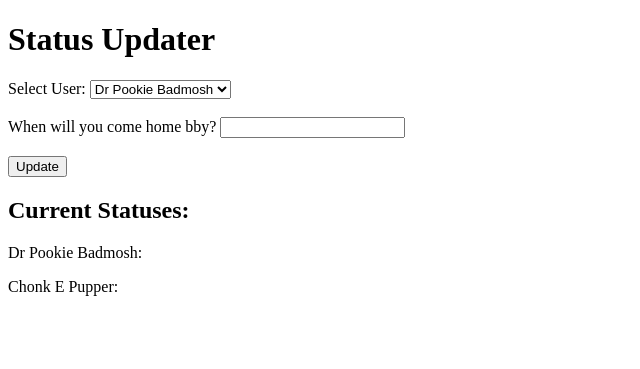
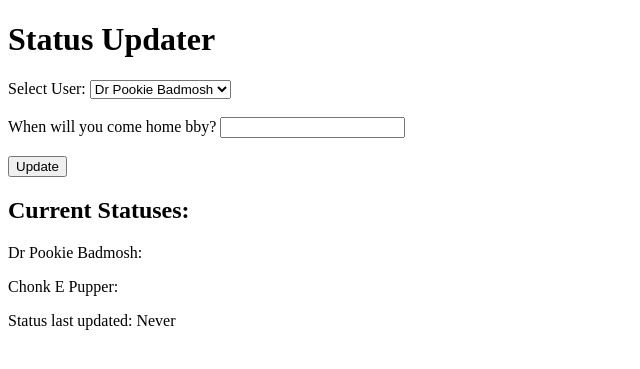
Before and after one commit to hmalavia/StatusApp, a Flask app: page / in a window 1280 px wide. Shown: the top 369 px of the page, without its empty margins (0-640 px from the left). Run offline with Flask 3, Linux system fonts and the light colour scheme.

Commit message:
Added last updated status

```diff
--- a/app.py
+++ b/app.py
@@ -1,23 +1,40 @@
+from dataclasses import dataclass
 from flask import Flask, render_template, request, redirect
+from datetime import datetime
 
 app = Flask(__name__)
+last_updated = {}
 
 # Dictionary to store user statuses
 user_statuses = {
-    "Dr Pookie Badmosh": "",
-    "Chonk E Pupper": ""
-}
+    "Dr Pookie Badmosh": {'status':'','time':None},
+    "Chonk E Pupper": {'status':'','time':None}
+    }
+
+
+def get_last_updated(user_status):
+    time_list = [i[1]['time'] for i in user_statuses.items()]
+    time = max([i for i in time_list if not i == None])
+    if time is not None :
+        for i in user_statuses.items():
+            if i[1]['time'] == time:
+                user = i[0]
+    return (time,user)
 
 @app.route("/")
 def home():
-    return render_template("index.html", user_statuses=user_statuses)
+    return render_template("index.html", user_statuses=user_statuses,last_updated=last_updated)
 
 @app.route("/update_status", methods=["POST"])
 def update_status():
+    global last_updated
     user = request.form.get("user")
     status = request.form.get("status")
     if user in user_statuses:
-        user_statuses[user] = status
+        user_statuses[user]['status'] = status
+        user_statuses[user]['time'] = datetime.now()
+        last_updated['time'] = get_last_updated(user_statuses)[0]
+        last_updated['user'] = get_last_updated(user_statuses)[1]
     return redirect("/")
 
 if __name__ == "__main__":
--- a/templates/index.html
+++ b/templates/index.html
@@ -20,7 +20,12 @@
         <button type="submit">Update</button>
     </form>
     <h2>Current Statuses:</h2>
-    <p>Dr Pookie Badmosh: {{ user_statuses['Dr Pookie Badmosh'] }}</p>
-    <p>Chonk E Pupper: {{ user_statuses['Chonk E Pupper'] }}</p>
+    <p>Dr Pookie Badmosh: {{ user_statuses['Dr Pookie Badmosh']['status'] }}</p>
+    <p>Chonk E Pupper: {{ user_statuses['Chonk E Pupper']['status'] }}</p>
+    {% if last_updated %}
+    <p> Status last updated by {{ last_updated['user'] }} at {{ last_updated['time'].strftime('%d-%m-%Y %H:%M:%S') }}</p>
+    {% else %}
+    <p> Status last updated: Never </p>
+    {% endif %}
 </body>
 </html>
```
Also changed, not shown: 2 other files.
